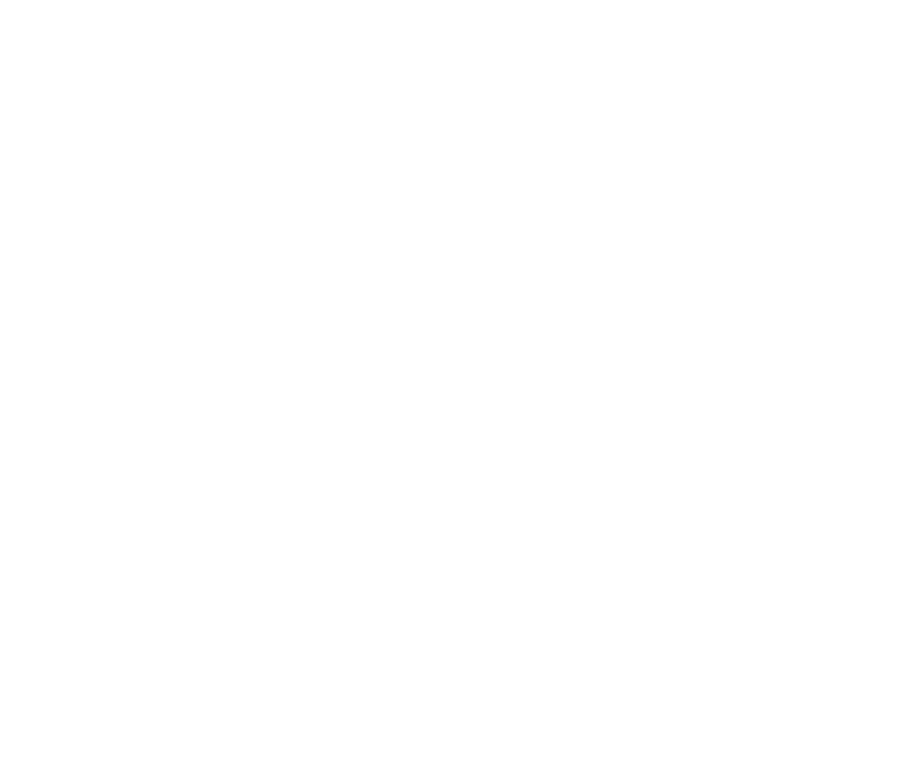
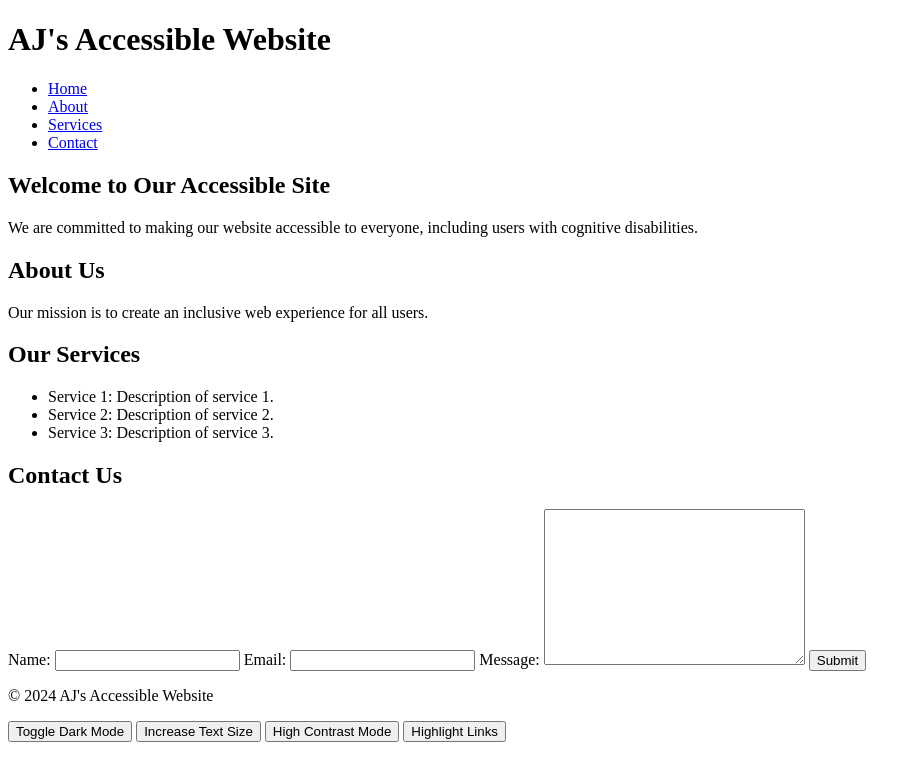
Before and after one commit to oshkoshbagoshh/penta-accessibility-toolkit, a website: page index.html in a window 1280 px wide. Shown: the whole page, without its empty margins (0-921 px from the left). Drawn offline with nearby package versions, Linux system fonts and the light colour scheme.

Commit message:
updated index.html

```diff
--- a/index.html
+++ b/index.html
@@ -9,6 +9,69 @@
     <script src="script.js" defer></script>
    </head>
    <body>
+    <header>
+        <h1> AJ's Accessible Website</h1>
+        <nav>
+            <ul>
+                <li><a href="#Home">Home</a></li>
+                <li><a href="#about">About</a></li>
+                <li><a href="#services">Services</a></li>
+                <li><a href="#contact">Contact</a></li>
+            </ul>
+        </nav>
+    </header>
 
+    <!-- Main  -->
+    <main>
+        <section id="home">
+            <h2>Welcome to Our Accessible Site</h2>
+            <p>We are committed to making our website accessible to everyone, including users with cognitive disabilities.</p>
+        </section>
+
+
+        <section id="about">
+            <h2>About Us</h2>
+            <p>Our mission is to create an inclusive web experience for all users.</p>
+        </section>
+
+        <section id="services">
+            <h2>Our Services</h2>
+            <ul>
+                <li>Service 1: Description of service 1.</li>
+                <li>Service 2: Description of service 2.</li>
+                <li>Service 3: Description of service 3.</li>
+            </ul>
+        </section>
+
+        <section id="contact">
+            <h2>Contact Us</h2>
+            <form id="contactForm">
+                <label for="name">Name:</label>
+                <input type="text" id="name" name="name" required>
+
+                <label for="email">Email:</label>
+                <input type="email" id="email" name="email" required>
+
+                <label for="message">Message:</label>
+                <textarea name="message" id="message" required cols="30" rows="10"></textarea>
+
+                <button type="submit">Submit</button>
+            </form>
+        </section>
+
+
+    </main>
+
+    <footer>
+        <p>&copy; 2024 AJ's Accessible Website</p>
+    </footer>
+
+    <!-- Accessibility Tools Widget -->
+    <div class="accesibility-widget">
+        <button id="toggle-dark-mode">Toggle Dark Mode</button>
+        <button id="increase-text-size">Increase Text Size</button>
+        <button id="toggle-high-contrast">High Contrast Mode</button>
+        <button id="highlight-links">Highlight Links</button>
+    </div>
    </body>
 </html>
```
